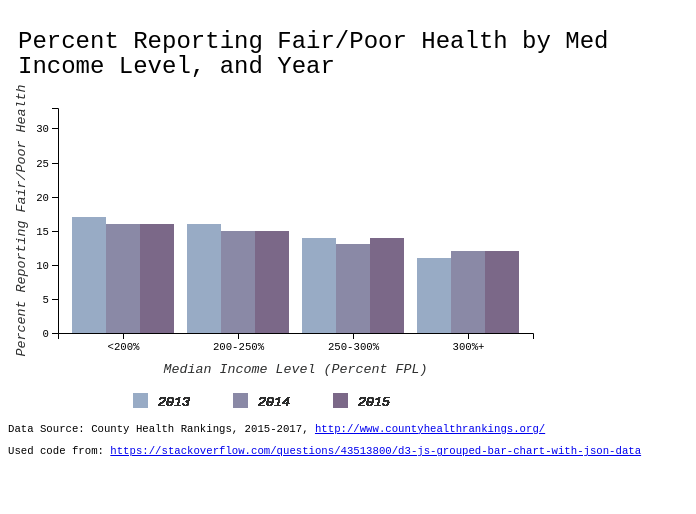
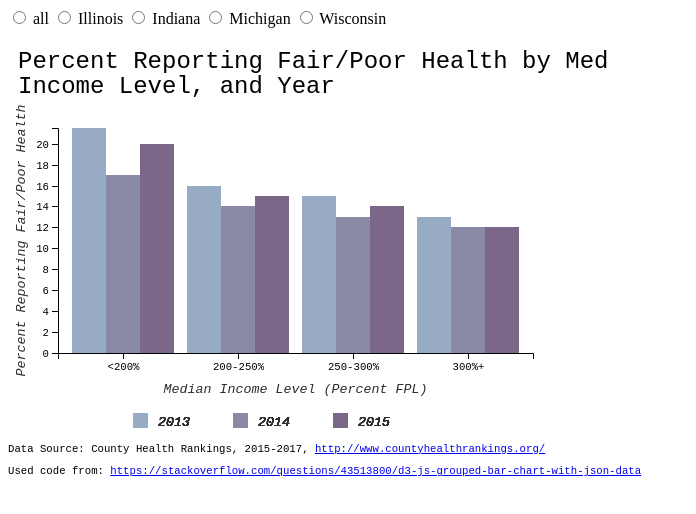
Before and after one commit to Aycrazy/HealthCare_Access-Affordability_LM, a plain HTML site: page bar_graph/index.html in a window 1280 px wide. Shown: the whole page, without its empty margins (0-696 px from the left). Drawn offline with Linux system fonts and the light colour scheme; files whose address does not match are found by name.

Commit message:
for alex to look over - includes radio buttons

```diff
--- a/bar_graph/index.html
+++ b/bar_graph/index.html
@@ -9,7 +9,25 @@
 
 </head>
 <body>
+
   <div class="container">
+  	<div id ='radio'>
+		<label class='radio-inline'>
+			<input type="radio" id = "all" name="all-each" value="all" checked)> all
+		</label>
+		<label class='radio-inline'>
+			<input type="radio" id = "Illinois" name="all-each" value="Illinois"> Illinois
+		</label>
+		<label class='radio-inline'>
+			<input type="radio" id = "Indiana" name="all-each" value="Indiana"> Indiana
+		</label>
+		<label class='radio-inline'>
+			<input type="radio" id = "Michigan" name="all-each" value="Michigan"> Michigan
+		</label>
+		<label class='radio-inline'>
+			<input type="radio" id = "Wisconsin" name="all-each" value="Wisconsin"> Wisconsin
+		</label>
+	</div>
     <div id="chart"></div>
   </div>
 
--- a/bar_graph/script.js
+++ b/bar_graph/script.js
@@ -12,32 +12,48 @@ var svg = d3.select('#chart')
     .append('g')
     .attr('transform', 'translate(' + margin.left + ',' + margin.top + ')');
 
-var xScale = d3.scaleBand()
-  .rangeRound([0,width])
-  .padding(0.1);
-
-var yScale = d3.scaleLinear()
-  .rangeRound([height,0]);
-
-var color = d3.scaleOrdinal()
-  .range(["#98abc5", "#8a89a6", "#7b6888", "#6b486b", "#a05d56", "#d0743c", "#ff8c00"]);
-
-var tooltip = d3.select("body").append("div").attr("class", "toolTip");
+options = {state: "all"}
+options.state = d3.selectAll(("input[name='all-each']")).on("change", function() {console.log(this.value)})
+//var radio = document.getElementByID("all-each").value;
+//var radio = d3.selectAll(("input[name='all-each']")).on("change", function() {console.log(this.value)})
 
 d3.json("bar_graph_data.json", function(d) {
-  dataset = d;
+  all = d.filter(function(d) {return d.state == "all"; });
+  Illinois = d.filter(function(d) {return d.state == "Illinois"; });
+  Indiana = d.filter(function(d) {return d.state == "Indiana"; });
+  Michigan = d.filter(function(d) {return d.state == "Michigan"; });
+  Wisconsin = d.filter(function(d) {return d.state == "Wisconsin"; });
+  //pleasework = d3.selectAll(("input[name='all-each']")).on("change", function() {console.log(this.value)});
+  ///console.log(pleasework)
+
+  dataset = Illinois;
+  //if (this.value == "Illinois") {
+  //  dataset = Illinois;
+ // }
+
   console.log(dataset);
   makeBarGraph();
 });
 
 function makeBarGraph() {
   // set up scales
-  var yMaxDomain = d3.max(dataset, function(d){return d.health_status;});
-      xScale.domain(dataset.map(function(d) {return d.range_income; }));
-      yScale.domain([0, yMaxDomain]);
-      x1Scale = d3.scaleBand()
+var xScale = d3.scaleBand()
+  .rangeRound([0,width])
+  .padding(0.1)
+  .domain(dataset.map(function(d) {return d.range_income; }));
+
+var x1Scale = d3.scaleBand()
         .rangeRound([0, xScale.bandwidth()])
         .domain(dataset.map(function(d) { return d.year;}));
+
+var yScale = d3.scaleLinear()
+  .rangeRound([height,0])
+  .domain([0, d3.max(dataset, function(d){return d.health_status;})]);
+
+var color = d3.scaleOrdinal()
+  .range(["#98abc5", "#8a89a6", "#7b6888", "#6b486b", "#a05d56", "#d0743c", "#ff8c00"]);
+
+var tooltip = d3.select("body").append("div").attr("class", "toolTip");
 
   // draw x axis
   svg.append("g")
@@ -79,7 +95,7 @@ function makeBarGraph() {
   svg.selectAll("bar")
     .data(dataset)
     .enter().append("rect")
-    .filter(function(d) {return d.state == "all"; })
+    //.filter(function(d) {return d.state == "all"; })
       .attr("x", function(d) {return (xScale(d.range_income)+x1Scale(d.year)); })
       .attr("y", function(d) {return yScale(d.health_status); })
       .attr("width", x1Scale.bandwidth())
@@ -94,6 +110,7 @@ function makeBarGraph() {
         })
       .on("mouseout", function(d){ tooltip.style("display", "none");});
 
+// create 2013 legend
 var legend1 = svg.append('g')
   .attr('class', 'legend')
     .attr('height', 100)
@@ -116,7 +133,7 @@ var legend1 = svg.append('g')
     .attr('class', 'ltext')
     .text('2013')
 
-// create the legend for not the lowest uninsured rate
+// create the 2014 legend
 var legend2 = svg.append('g')
   .attr('class', 'legend')
     .attr('height', 100)
@@ -139,6 +156,7 @@ var legend2 = svg.append('g')
     .attr('class', 'ltext')
     .text('2014')
 
+// create the 2015 legend
 var legend3 = svg.append('g')
   .attr('class', 'legend')
     .attr('height', 100)
@@ -160,4 +178,5 @@ var legend3 = svg.append('g')
     .attr('y', height + 73)
     .attr('class', 'ltext')
     .text('2015')
+
 };
```
